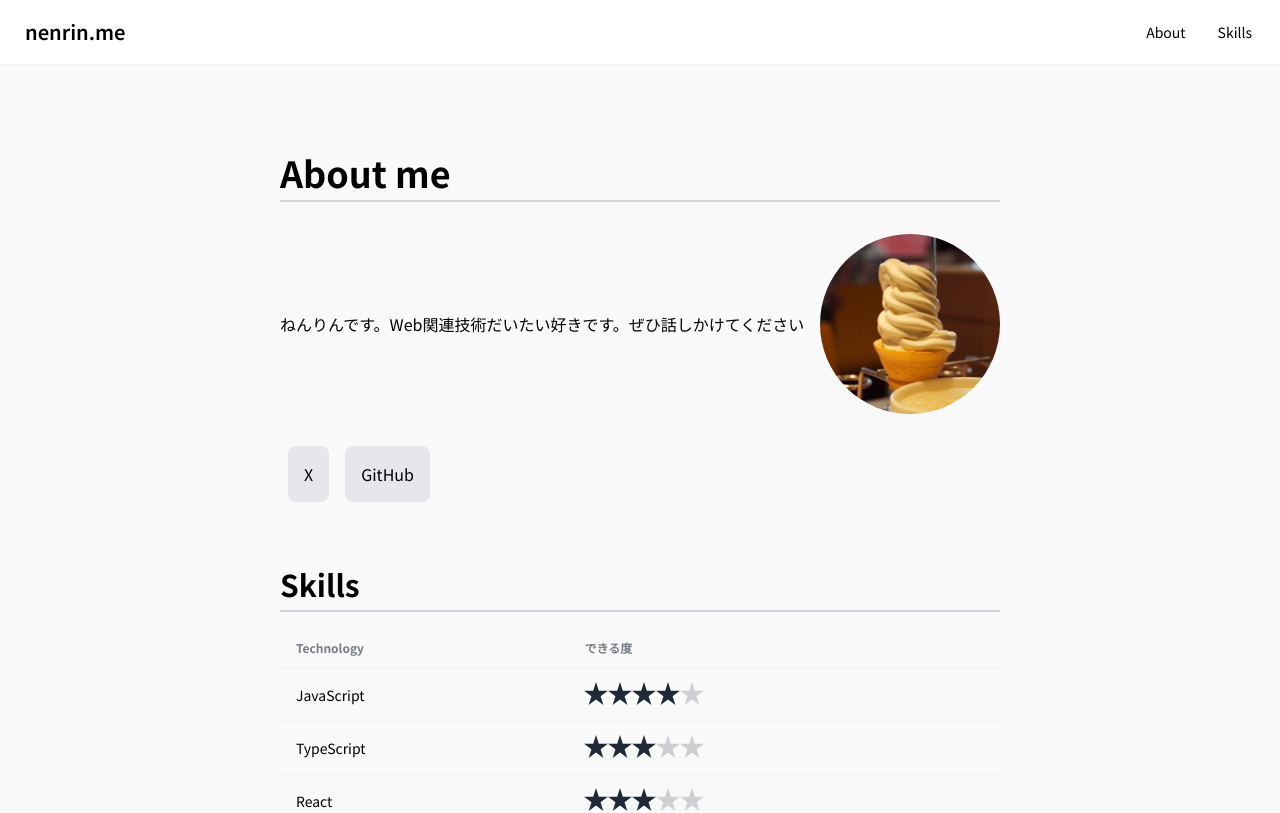
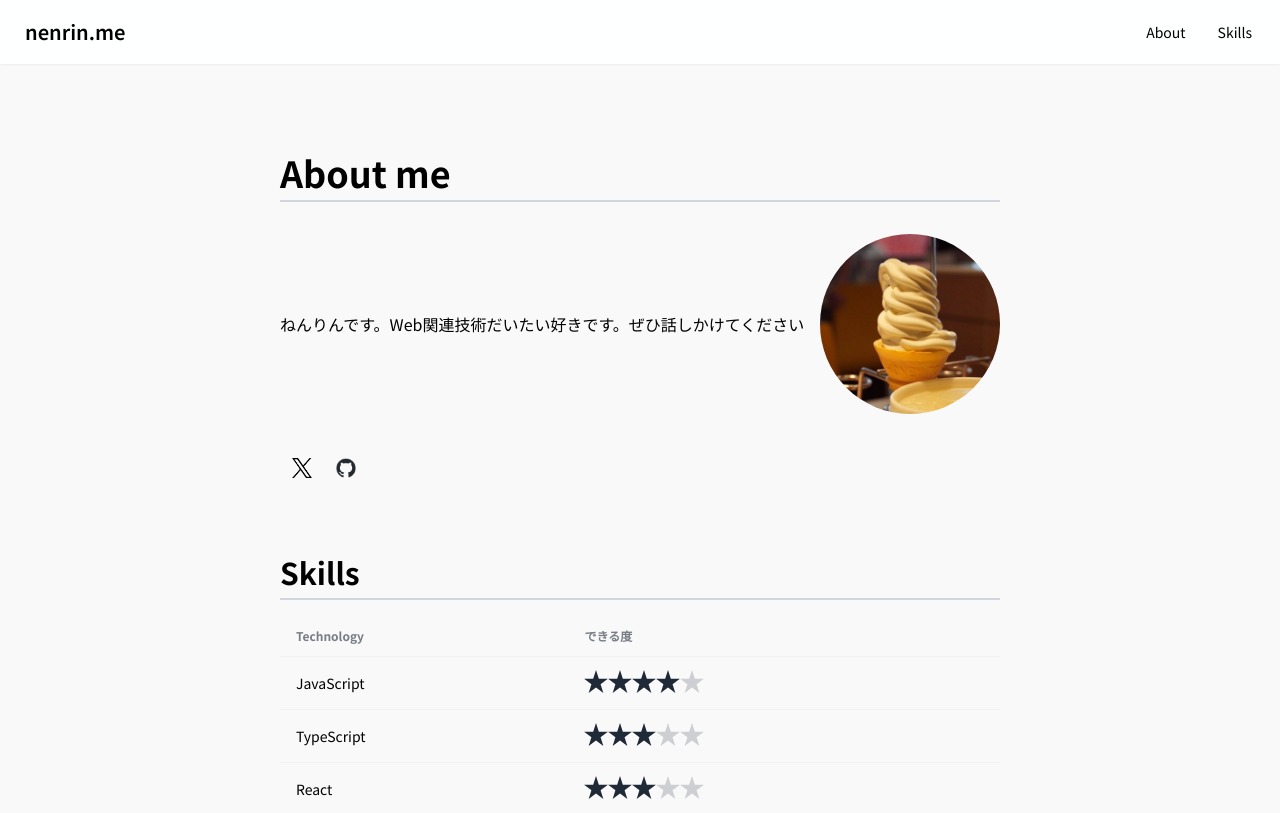
Before and after one commit to nenrinyear/nenrinyear, a Next.js app: page / in a window 1280 px wide. Shown: the top 813 px of the page. Built offline with nearby package versions, Linux system fonts and the light colour scheme.

Commit message:
✏️icon component integration

```diff
--- a/src/app/page.tsx
+++ b/src/app/page.tsx
@@ -1,3 +1,5 @@
+import LogoGithub from "@/components/logo-github";
+import LogoX from "@/components/logo-x";
 import PostList from "@/components/postList";
 import StaticRating from "@/components/rating";
 import Image from "next/image";
@@ -72,37 +74,8 @@ export default function Home() {
                     w-full
                     h-full
                 ">
-                    <a href="https://x.com/nenrin_yearring"
-                        className="
-                            text-base
-                            hover:underline
-                            p-4
-                            ml-2
-                            mr-2
-                            h-full
-                            bg-gray-200
-                            dark:bg-gray-600
-                            rounded-lg
-                        "
-                    >
-                        X
-                    </a>
-                    <a
-                        href="https://github.com/nenrinyear"
-                        className="
-                            text-base
-                            hover:underline
-                            p-4
-                            ml-2
-                            mr-2
-                            h-full
-                            bg-gray-200
-                            dark:bg-gray-600
-                            rounded-lg
-                        "
-                    >
-                        GitHub
-                    </a>
+                    <LogoX />
+                    <LogoGithub />
                 </div>
 
                 {/* スキルリスト */}
--- a/src/components/footer.tsx
+++ b/src/components/footer.tsx
@@ -1,5 +1,7 @@
 import Image from 'next/image';
 import Link from 'next/link';
+import LogoGithub from './logo-github';
+import LogoX from './logo-x';
 
 export default function Footer() {
     return (
@@ -40,38 +42,8 @@ export default function Footer() {
                     >
                         nenrin.me
                     </Link>
-                    <a href="https://x.com/nenrin_yearring" className="link-primary">
-                        <Image
-                            width={20}
-                            height={20}
-                            src="/x-logo-black.png"
-                            alt="X"
-                            className="m-2 dark:hidden"
-                        />
-                        <Image
-                            width={20}
-                            height={20}
-                            src="/x-logo-white.png"
-                            alt="X"
-                            className="m-2 hidden dark:block"
-                        />
-                    </a>
-                    <a href="https://github.com/nenrinyear" className="link-primary">
-                        <Image
-                            width={20}
-                            height={20}
-                            src="/github-mark.png"
-                            alt="GitHub"
-                            className="m-2 dark:hidden"
-                        />
-                        <Image
-                            width={20}
-                            height={20}
-                            src="/github-mark-white.png"
-                            alt="GitHub"
-                            className="m-2 hidden dark:block"
-                        />
-                    </a>
+                    <LogoX />
+                    <LogoGithub />
                 </div>
             </nav>
         </footer>
--- /dev/null
+++ b/src/components/logo-github.tsx
@@ -0,0 +1,34 @@
+import Image from 'next/image';
+
+export default function LogoGithub() {
+    return (
+        <a
+            href="https://github.com/nenrinyear"
+            target="_blank"
+            rel="noopener noreferrer"
+            className="
+                link-primary
+                hover:bg-gray-200
+                dark:hover:bg-gray-700
+                transition-colors
+                rounded-lg
+                p-1
+            "
+        >
+            <Image
+                width={20}
+                height={20}
+                src="/github-mark.png"
+                alt="GitHub"
+                className="m-2 dark:hidden"
+            />
+            <Image
+                width={20}
+                height={20}
+                src="/github-mark-white.png"
+                alt="GitHub"
+                className="m-2 hidden dark:block"
+            />
+        </a>
+    );
+}
--- /dev/null
+++ b/src/components/logo-x.tsx
@@ -0,0 +1,34 @@
+import Image from 'next/image';
+
+export default function LogoX() {
+    return (
+        <a
+            href="https://x.com/nenrin_yearring"
+            target="_blank"
+            rel="noopener noreferrer"
+            className="
+                link-primary
+                hover:bg-gray-200
+                dark:hover:bg-gray-700
+                transition-colors
+                rounded-lg
+                p-1
+            "
+        >
+            <Image
+                width={20}
+                height={20}
+                src="/x-logo-black.png"
+                alt="X"
+                className="m-2 dark:hidden"
+            />
+            <Image
+                width={20}
+                height={20}
+                src="/x-logo-white.png"
+                alt="X"
+                className="m-2 hidden dark:block"
+            />
+        </a>
+    )
+}
--- a/src/libs/getMarkdown.tsx
+++ b/src/libs/getMarkdown.tsx
@@ -14,7 +14,6 @@ import path from 'path';
 
 export const getAllPosts = (dirPath: string = "/contents/posts/") => {
     const fullPath = path.join(process.cwd(), dirPath);
-    console.log(fullPath);
     const files = fs.readdirSync(fullPath);
     return files.map(fileName => {
         const slug = fileName.replace(/\.md$/, '');
```
